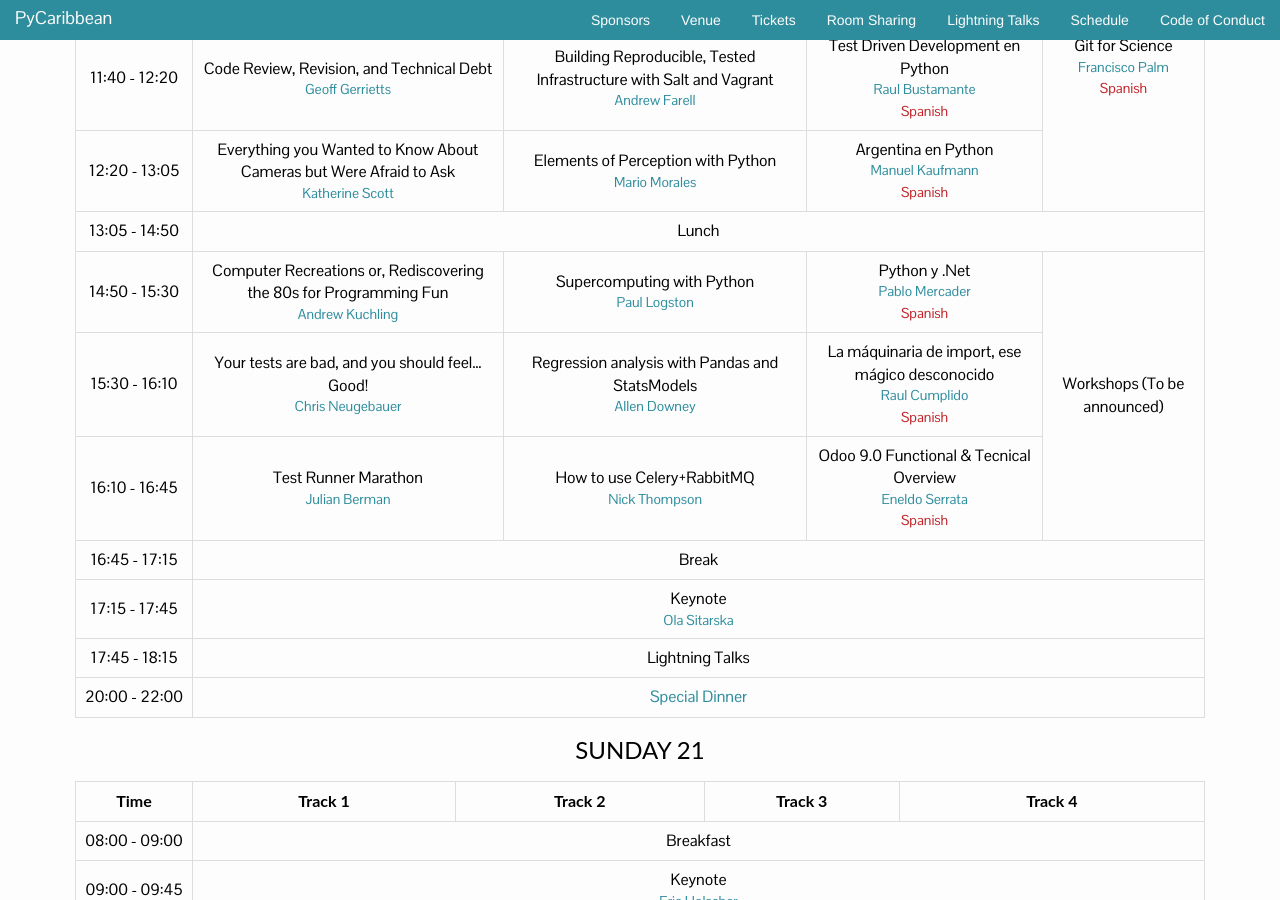
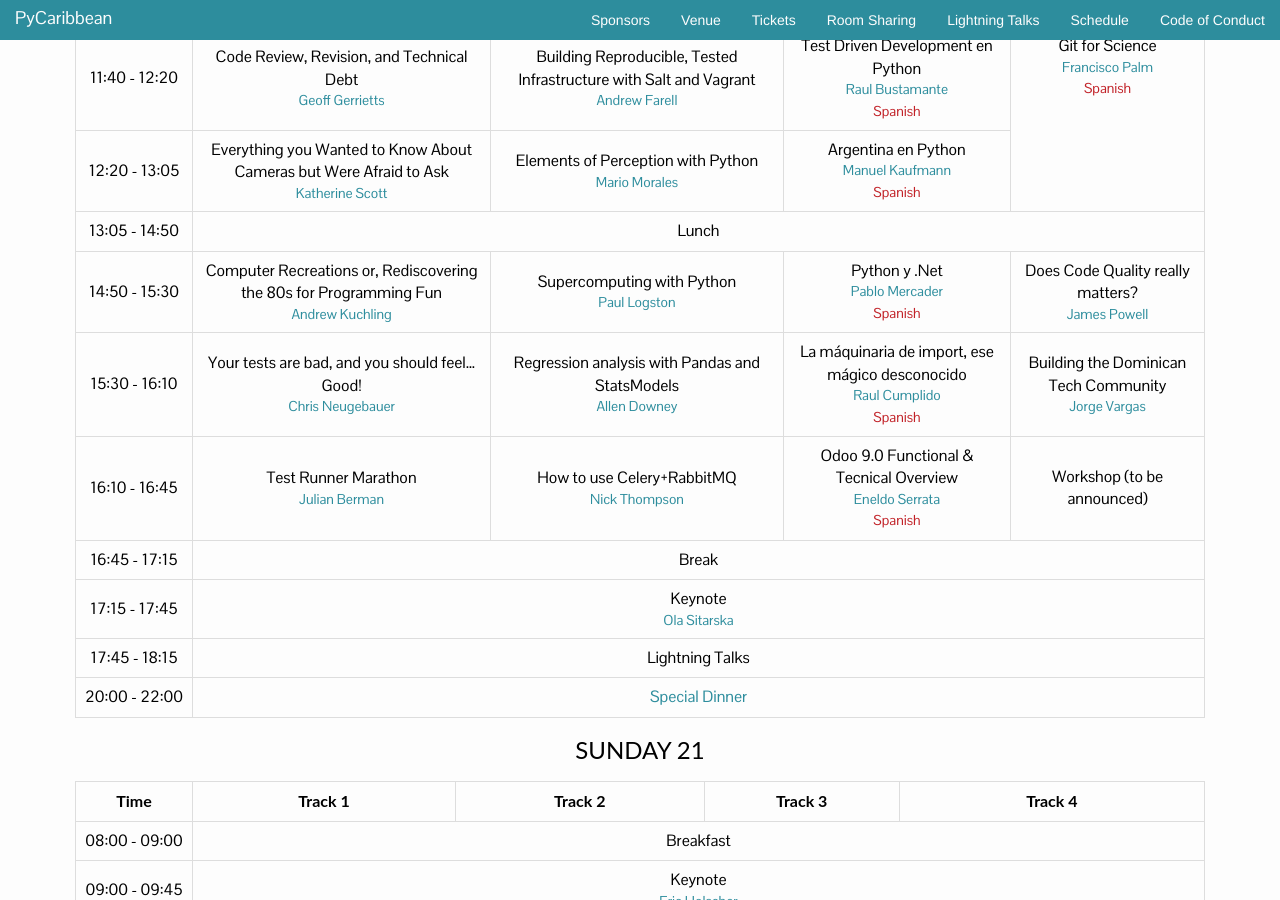
Before and after one commit to pycaribbean/pycaribbean.github.io, a Jekyll site: the page built from schedule.html, in a window 1280 px wide and 900 px high, scrolled down 602 px. Built offline with Jekyll 4.4.1, drawn with Linux system fonts in a browser that asks for light colours; nearby versions of some CDN libraries; library files that are not in the unit come from our copies.

Commit message:
added james and jorge talks

```diff
--- a/schedule.html
+++ b/schedule.html
@@ -67,19 +67,21 @@ layout: page
                 <td>Computer Recreations or, Rediscovering the 80s for Programming Fun <span class="speaker">Andrew Kuchling</span></td>
                 <td>Supercomputing with Python  <span class="speaker">Paul Logston</span></td>
                 <td>Python y .Net  <span class="speaker">Pablo Mercader</span> <span class="spanish">Spanish</span></td>
-                <td rowspan="3" class="uk-table-middle">Workshops (To be announced)</td>
+                <td>Does Code Quality really matters? <span class="speaker">James Powell</span></td>
               </tr>
               <tr>
                 <td class="time">15:30 - 16:10</td>
                 <td>Your tests are bad, and you should feel… Good! <span class="speaker">Chris Neugebauer</span></td>
                 <td>Regression analysis with Pandas and StatsModels <span class="speaker">Allen Downey</span></td>
                 <td>La máquinaria de import, ese mágico desconocido  <span class="speaker">Raul Cumplido</span> <span class="spanish">Spanish</span></td>
+                <td>Building the Dominican Tech Community <span class="speaker">Jorge Vargas</span></td>
               </tr>
               <tr>
                 <td class="time">16:10 - 16:45</td>
                 <td>Test Runner Marathon <span class="speaker">Julian	Berman</span></td>
                 <td>How to use Celery+RabbitMQ <span class="speaker">Nick Thompson</span></td>
                 <td> Odoo 9.0 Functional & Tecnical Overview  <span class="speaker">Eneldo Serrata</span> <span class="spanish">Spanish</span></td>
+                <td>Workshop (to be announced)</td>
               </tr>
               <tr>
                 <td class="time">16:45 - 17:15</td>
```
